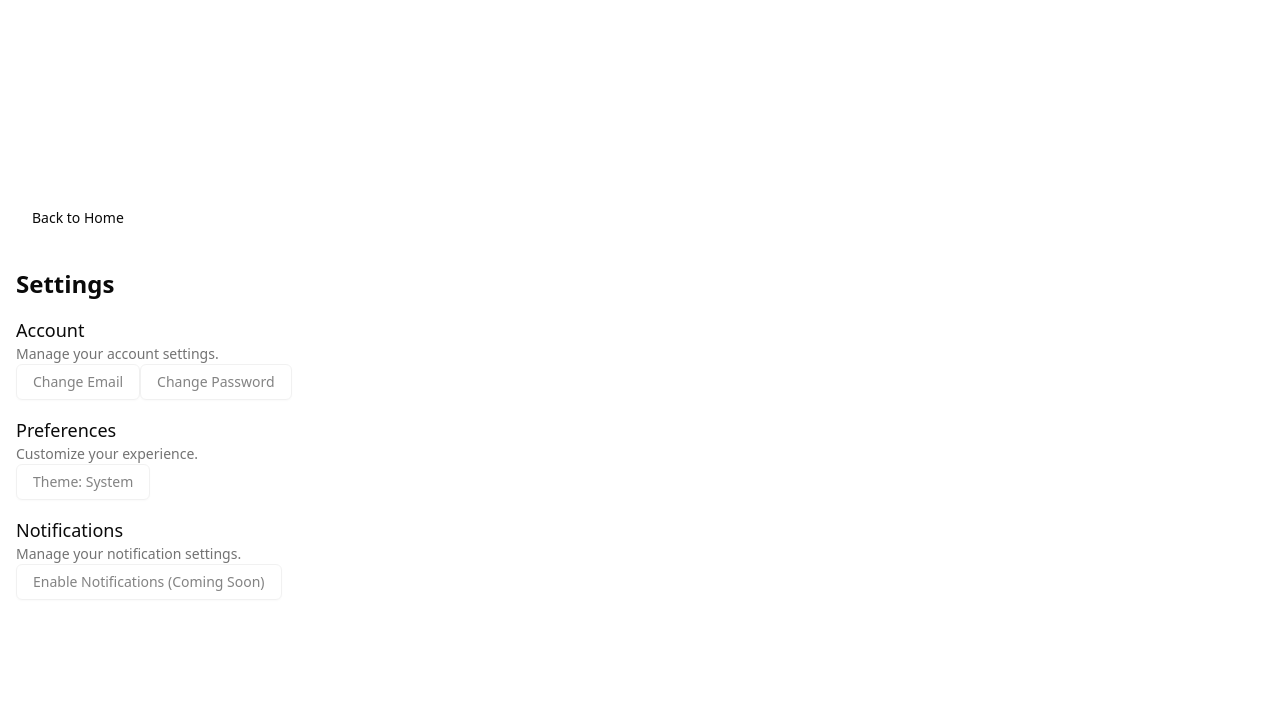
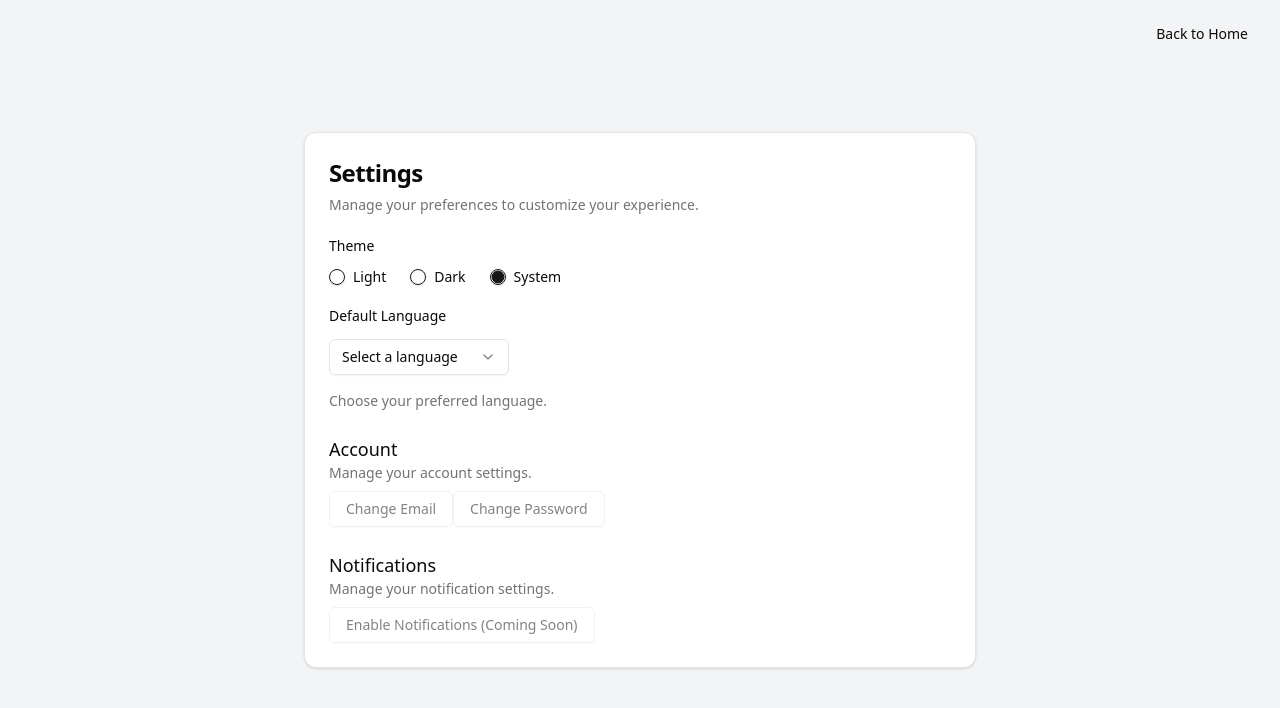
Before and after one commit to The-Best-Codes/codequill, a React (Vite) app: page /settings in a window 1280 px wide. Shown: the top 708 px of the page. Built offline with nearby package versions, Linux system fonts and the light colour scheme.

Commit message:
basic settings for tests

```diff
--- a/src/routes/settings/index.tsx
+++ b/src/routes/settings/index.tsx
@@ -1,56 +1,116 @@
 import { Button } from "@/components/ui/button";
+import {
+  Card,
+  CardContent,
+  CardDescription,
+  CardHeader,
+  CardTitle,
+} from "@/components/ui/card";
+import { Label } from "@/components/ui/label";
+import { RadioGroup, RadioGroupItem } from "@/components/ui/radio-group";
+import {
+  Select,
+  SelectContent,
+  SelectItem,
+  SelectTrigger,
+  SelectValue,
+} from "@/components/ui/select";
+import { useTheme } from "next-themes";
+import { useState } from "react";
 import { useNavigate } from "react-router-dom";
 
 function Settings() {
   const navigate = useNavigate();
+  const { theme, setTheme } = useTheme(); // Use next-themes hook
+  const [language, setLanguage] = useState("en");
 
   const handleBack = () => {
     navigate("/");
   };
 
   return (
-    <div className="flex items-center justify-center h-screen w-full">
+    <div className="flex items-center justify-center min-h-screen w-full bg-gray-100 py-12">
       <div className="container p-4">
-        <div className="flex flex-col items-start gap-4 w-full max-w-xl">
-          <Button variant="ghost" onClick={handleBack} className="mb-4">
+        <Card className="w-full max-w-2xl mx-auto">
+          <CardHeader>
+            <CardTitle className="text-2xl font-bold">Settings</CardTitle>
+            <CardDescription>
+              Manage your preferences to customize your experience.
+            </CardDescription>
+          </CardHeader>
+          <CardContent className="space-y-6">
+            <Button
+              variant="ghost"
+              onClick={handleBack}
+              className="absolute top-4 right-4"
+            >
               Back to Home
             </Button>
-          <h1 className="text-2xl font-bold">Settings</h1>
-          <div className="w-full">
-            <div className="space-y-4">
+
+            <div className="grid gap-4">
+              <Label htmlFor="theme">Theme</Label>
+              <RadioGroup
+                defaultValue={theme || "system"}
+                onValueChange={setTheme}
+                className="flex flex-row space-x-4"
+              >
+                <div className="flex items-center space-x-2">
+                  <RadioGroupItem value="light" id="light" />
+                  <Label htmlFor="light">Light</Label>
+                </div>
+                <div className="flex items-center space-x-2">
+                  <RadioGroupItem value="dark" id="dark" />
+                  <Label htmlFor="dark">Dark</Label>
+                </div>
+                <div className="flex items-center space-x-2">
+                  <RadioGroupItem value="system" id="system" />
+                  <Label htmlFor="system">System</Label>
+                </div>
+              </RadioGroup>
+            </div>
+
+            <div className="grid gap-4">
+              <Label htmlFor="language">Default Language</Label>
+              <Select onValueChange={setLanguage}>
+                <SelectTrigger className="w-[180px]">
+                  <SelectValue placeholder="Select a language" />
+                </SelectTrigger>
+                <SelectContent>
+                  <SelectItem value="en">English</SelectItem>
+                  <SelectItem value="es">Spanish</SelectItem>
+                  <SelectItem value="fr">French</SelectItem>
+                  {/* Add more languages as needed */}
+                </SelectContent>
+              </Select>
+              <p className="text-sm text-muted-foreground">
+                Choose your preferred language.
+              </p>
+            </div>
+
             <div>
               <h2 className="text-lg font-medium">Account</h2>
               <p className="text-sm text-muted-foreground">
                 Manage your account settings.
               </p>
-                <Button variant="outline" disabled>
+              <Button variant="outline" disabled className="mt-2">
                 Change Email
               </Button>
-                <Button variant="outline" disabled>
+              <Button variant="outline" disabled className="mt-2">
                 Change Password
               </Button>
             </div>
-              <div>
-                <h2 className="text-lg font-medium">Preferences</h2>
-                <p className="text-sm text-muted-foreground">
-                  Customize your experience.
-                </p>
-                <Button variant="outline" disabled>
-                  Theme: System
-                </Button>
-              </div>
+
             <div>
               <h2 className="text-lg font-medium">Notifications</h2>
               <p className="text-sm text-muted-foreground">
                 Manage your notification settings.
               </p>
-                <Button variant="outline" disabled>
+              <Button variant="outline" disabled className="mt-2">
                 Enable Notifications (Coming Soon)
               </Button>
             </div>
-            </div>
-          </div>
-        </div>
+          </CardContent>
+        </Card>
       </div>
     </div>
   );
```
Lines whose indentation alone changed are shown as unchanged.
